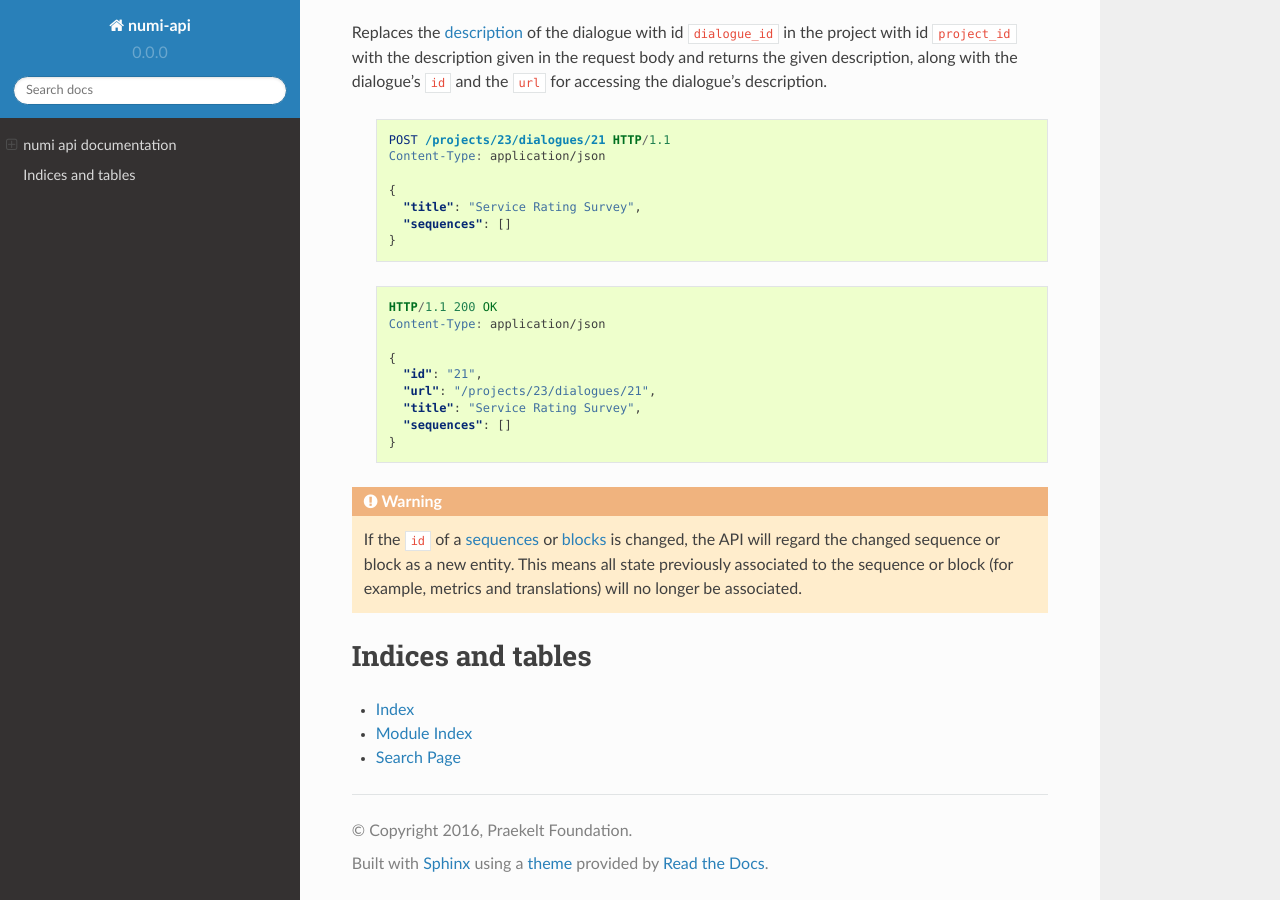
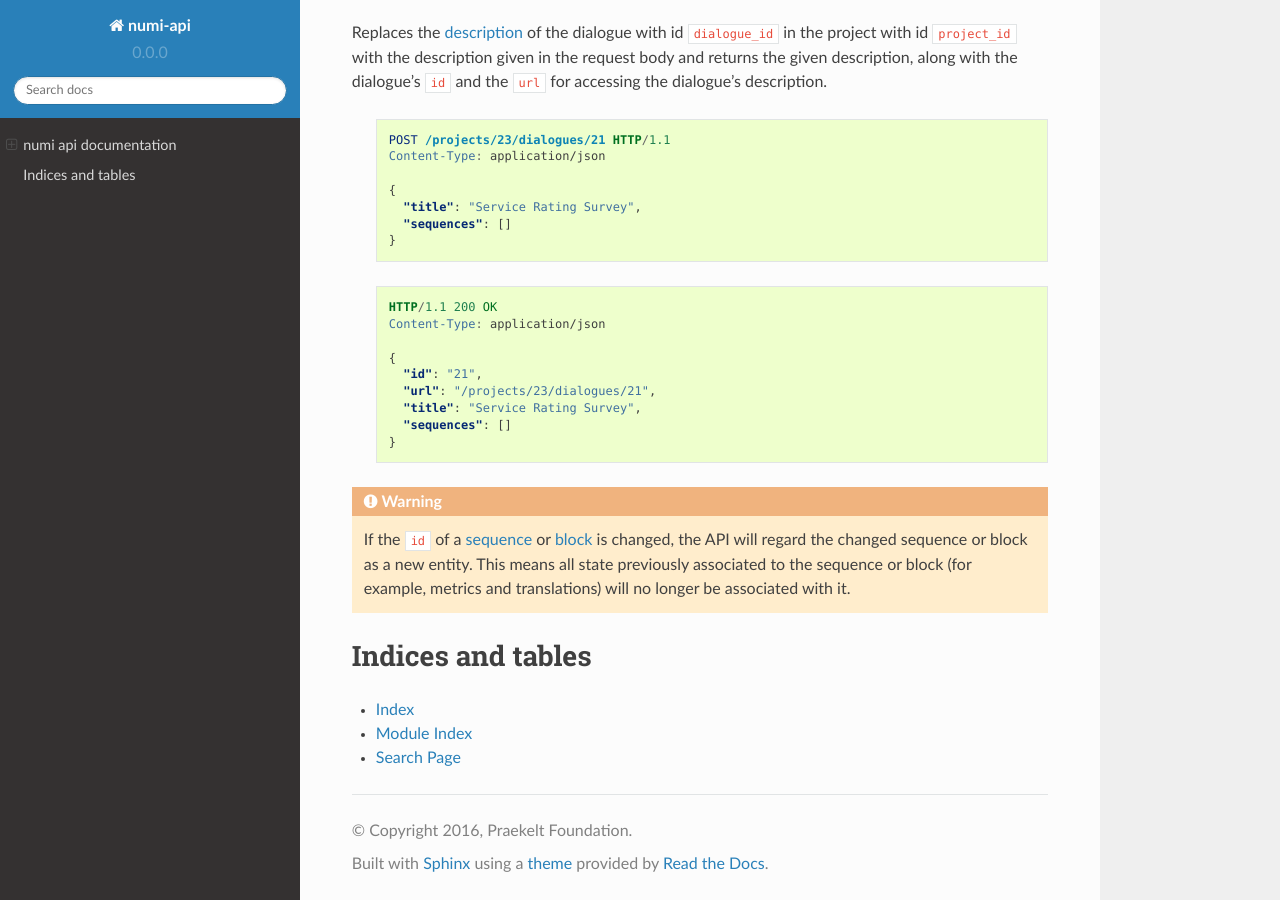
Before and after one commit to praekelt/numi-api, a Sphinx documentation site: the page built from docs/index.rst, in a window 1280 px wide and 900 px high, scrolled down 5321 px. Built offline with Sphinx 7.4.7 and the Read the Docs theme 2.0.0, drawn with Linux system fonts in a browser that asks for light colours.

Commit message:
Fix typos in docs

```diff
--- a/docs/index.rst
+++ b/docs/index.rst
@@ -306,7 +306,7 @@ Replaces the :ref:`description <data-dialogues>` of the dialogue with id ``dialo
      }
 
 .. warning::
-  If the ``id`` of a :ref:`sequences <data-sequences>` or :ref:`blocks <data-blocks>` is changed, the API will regard the changed sequence or block as a new entity. This means all state previously associated to the sequence or block (for example, metrics and translations) will no longer be associated.
+  If the ``id`` of a :ref:`sequence <data-sequences>` or :ref:`block <data-blocks>` is changed, the API will regard the changed sequence or block as a new entity. This means all state previously associated to the sequence or block (for example, metrics and translations) will no longer be associated with it.
 
 
 Indices and tables
```
